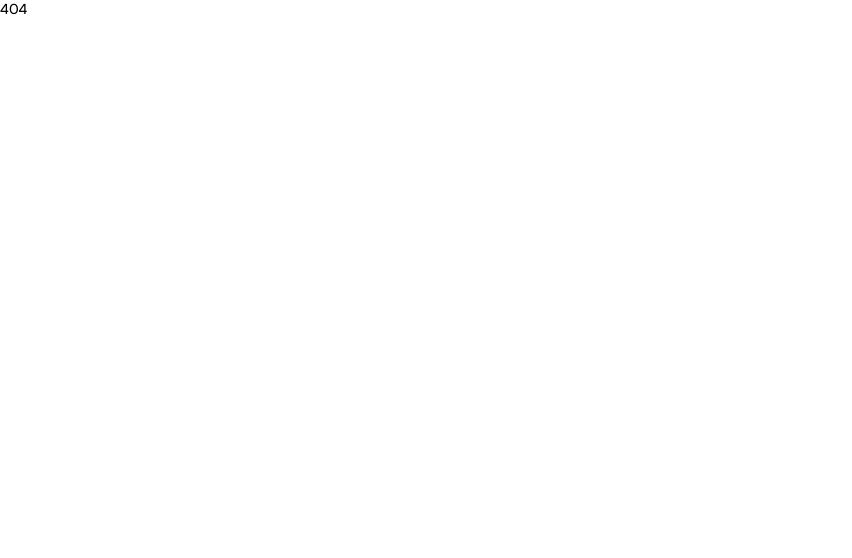
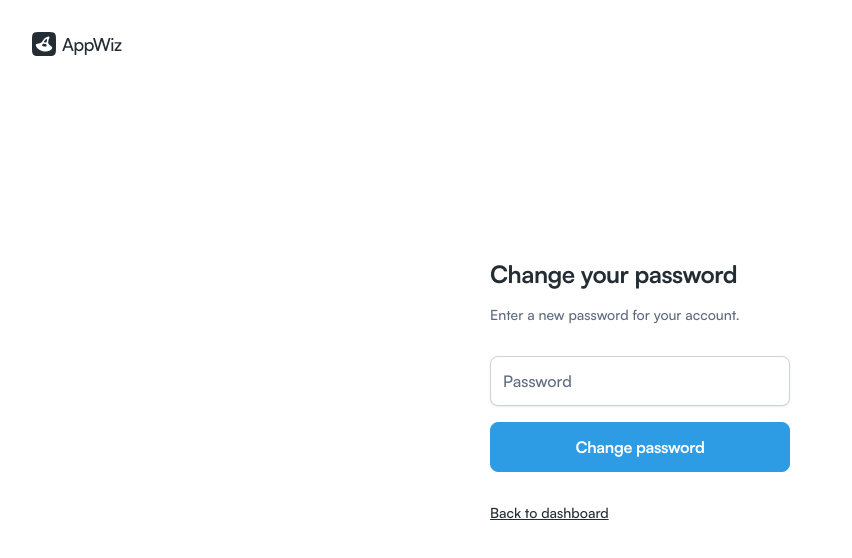
Before and after one commit to bztravis/appwiz-web, a Next.js app: page /change-password in a window 1280 px wide. Before the commit this address had no page. Shown: the top 558 px of the page, without its empty margins (0-852 px from the left). Built offline with nearby package versions, Linux system fonts and the light colour scheme; no server answers.

Commit message:
Add change password protected route

```diff
--- a/eslint.config.mjs
+++ b/eslint.config.mjs
@@ -19,6 +19,7 @@ eslintConfig.push({
   "rules": {
     "@typescript-eslint/no-unused-vars": "warn",
     "@eslint-react/dom/no-missing-button-type": "off",
+    "no-console": ["error", { allow: ["warn", "error"] }],
   }
 })
 
--- /dev/null
+++ b/src/app/(auth)/change-password/page.tsx
@@ -0,0 +1,85 @@
+'use client'
+
+import AuthLayout from '@/app/(public)/layout'
+import { FormSubmitButton } from '@/components/FormSubmitButton'
+import { HatFlex } from '@/Hat/HatFlex'
+import { HatForm } from '@/Hat/HatForm'
+import { HatLink } from '@/Hat/HatLink'
+import { HatText } from '@/Hat/HatText'
+import { HatTextInput } from '@/Hat/HatTextInput'
+import { GENERIC_ERROR_MESSAGE } from '@/utils/errorMessages'
+import { getPageTitle } from '@/utils/getPageTitle'
+import { supabase } from '@/utils/supabase/client'
+import { zodResolver } from '@hookform/resolvers/zod'
+import { useForm } from 'react-hook-form'
+import { z } from 'zod'
+
+const ChangePasswordFormSchema = z.object({
+  password: z
+    .string()
+    .min(8, { message: 'Password must be at least 8 characters' }),
+})
+
+type ChangePasswordFormFields = z.infer<typeof ChangePasswordFormSchema>
+
+export default function Page() {
+  const form = useForm<ChangePasswordFormFields>({
+    resolver: zodResolver(ChangePasswordFormSchema),
+  })
+
+  return (
+    <AuthLayout>
+      <title>{getPageTitle('Change password')}</title>
+
+      <HatFlex.Col gap="xl">
+        <HatFlex.Col gap="md">
+          <HatText.h1 size="xl">Change your password</HatText.h1>
+
+          <HatText.p color="hushed">
+            Enter a new password for your account.
+          </HatText.p>
+        </HatFlex.Col>
+
+        <HatForm<ChangePasswordFormFields> form={form} onSubmit={onSubmit}>
+          <HatFlex.Col align="stretch" gap="md">
+            <HatTextInput
+              size="lg"
+              placeholder="Password"
+              name="password"
+              type="password"
+              required={true}
+            />
+
+            <FormSubmitButton
+              size="lg"
+              color="accent"
+              disabled={form.formState.isSubmitSuccessful}
+            >
+              Change password
+            </FormSubmitButton>
+          </HatFlex.Col>
+        </HatForm>
+
+        <HatLink to="/login" color="primary">
+          Back to dashboard
+        </HatLink>
+      </HatFlex.Col>
+    </AuthLayout>
+  )
+
+  async function onSubmit(data: ChangePasswordFormFields) {
+    const { error } = await supabase.auth.updateUser({
+      password: data.password,
+    })
+
+    if (error) {
+      form.setError('root', {
+        message: GENERIC_ERROR_MESSAGE,
+      })
+
+      return
+    }
+
+    // todo: toast success
+  }
+}
--- a/src/app/(public)/actions.ts
+++ b/src/app/(public)/actions.ts
@@ -4,6 +4,7 @@ import { revalidatePath } from 'next/cache'
 import { redirect } from 'next/navigation'
 
 import { createClient } from '@/utils/supabase/server'
+import { GENERIC_ERROR_MESSAGE } from '@/utils/errorMessages'
 
 export type ServerActionResponse = Promise<
   | {
@@ -54,7 +55,7 @@ export async function signUp(formData: FormData): ServerActionResponse {
   if (error) {
     return {
       success: false,
-      message: 'Something went wrong while signing up. Try again later.',
+      message: GENERIC_ERROR_MESSAGE,
     }
   }
 
--- a/src/hat/HatForm/index.tsx
+++ b/src/hat/HatForm/index.tsx
@@ -1,3 +1,4 @@
+import { GENERIC_ERROR_MESSAGE } from '@/utils/errorMessages'
 import { HatBaseProps } from '../utils'
 import { FieldValues, FormProvider, UseFormReturn } from 'react-hook-form'
 
@@ -28,7 +29,7 @@ export function HatForm<FormFields extends FieldValues>({
 
       form.setError('root', {
         type: 'manual',
-        message: 'Something went wrong',
+        message: GENERIC_ERROR_MESSAGE,
       })
     }
   }
--- /dev/null
+++ b/src/utils/errorMessages.ts
@@ -0,0 +1 @@
+export const GENERIC_ERROR_MESSAGE = 'Something went wrong. Try again later.'
```
Also changed, not shown: src/app/(public)/reset/page.tsx (+12 -4 lines).
